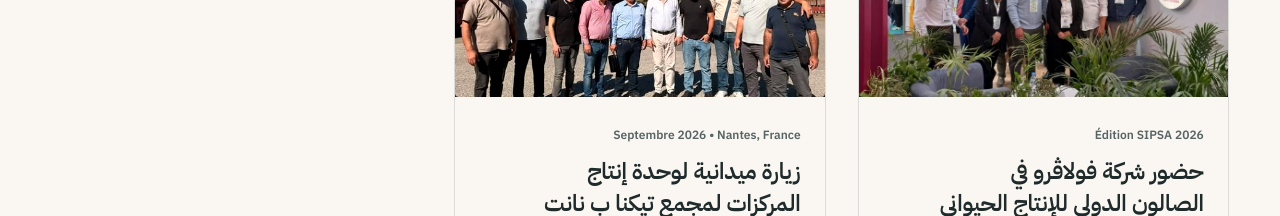
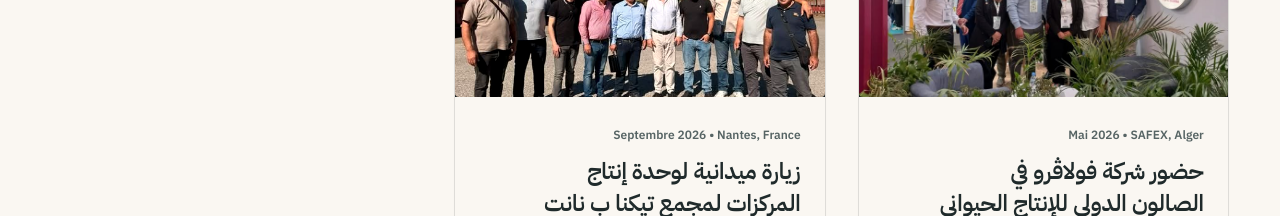
Before and after one commit to Lounes-213/volagro-dz, a Next.js app: page /ar/evenements in a window 1280 px wide. Shown: the part 1800-2016 px from the top of the page. Built offline with nearby package versions, Linux system fonts and the light colour scheme; no server answers.

Commit message:
chore(events): set SIPSA 2026 date to Mai 2026 SAFEX Alger

```diff
--- a/src/app/[locale]/(site)/evenements/page.tsx
+++ b/src/app/[locale]/(site)/evenements/page.tsx
@@ -161,7 +161,7 @@ export default async function EventsPage({
       id: 'salon-sipsa-2026',
       slot: 'photo.legacy.32',
       tag: { fr: 'Salon International', ar: 'صالون دولي', en: 'International Fair' },
-      date: 'Édition SIPSA 2026',
+      date: 'Mai 2026 • SAFEX, Alger',
       title: {
         fr: 'Présence de VOLAGRO au Salon International SIPSA 2026',
         ar: 'حضور شركة فولاڨرو في الصالون الدولي للإنتاج الحيواني والعتاد SIPSA 2026',
```
